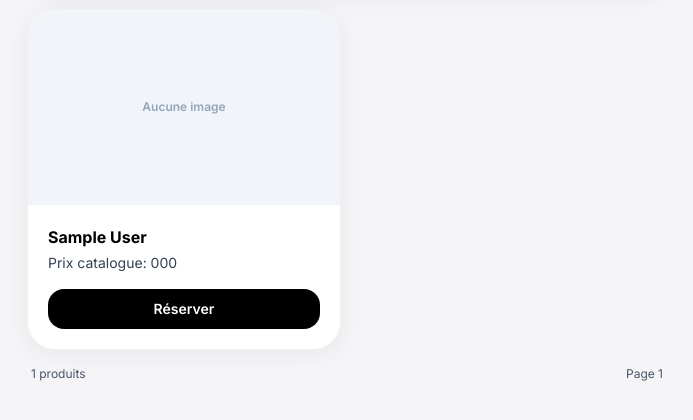
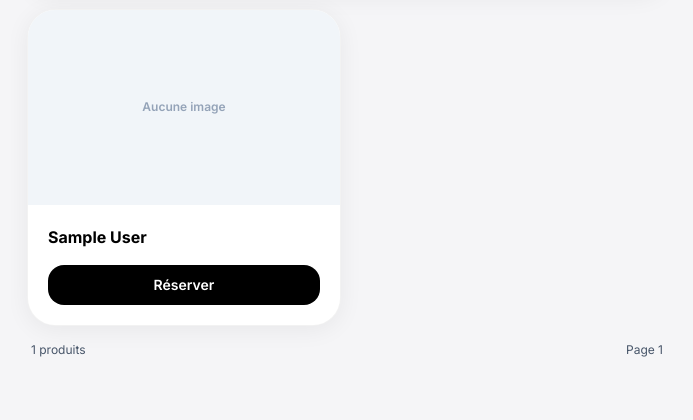
Before and after one commit to VolonteMukovi/cimentapp, a Django app: template templates/users/pages/client_catalogue.html in a window 1280 px wide. Shown: the part 257-677 px from the top of the page, without its empty margins (293-986 px from the left). Run offline with Django 5.2, Linux system fonts and the light colour scheme; tables that the repository leaves empty hold one stand-in row (values such as "Sample post"); the template is opened without the code that fills it: values that come from a table or form of the project are taken from there, most other values are stand-ins (such as "Sample title", 1, 10 or a date in 2020).

Commit message:
Harmoniser catalogue client

```diff
--- a/templates/users/pages/client_catalogue.html
+++ b/templates/users/pages/client_catalogue.html
@@ -29,7 +29,7 @@
       </div>
       <div class="p-5">
         <p class="text-base font-bold text-black">{{ a.nom }}</p>
-        <p class="mt-1 text-sm text-slate-700">Prix catalogue: <span class="font-semibold">{{ a.prix_catalogue }}</span> {{ devise_principale_code }}</p>
+        <!-- <p class="mt-1 text-sm text-slate-700">Prix catalogue: <span class="font-semibold">{{ a.prix_catalogue }}</span> {{ devise_principale_code }}</p> -->
         <a href="{% url 'client_order_create' %}?article_id={{ a.article_id }}" class="mt-4 inline-flex w-full items-center justify-center rounded-2xl bg-black px-4 py-2.5 text-sm font-semibold text-white hover:bg-slate-900">Réserver</a>
       </div>
     </section>
```
